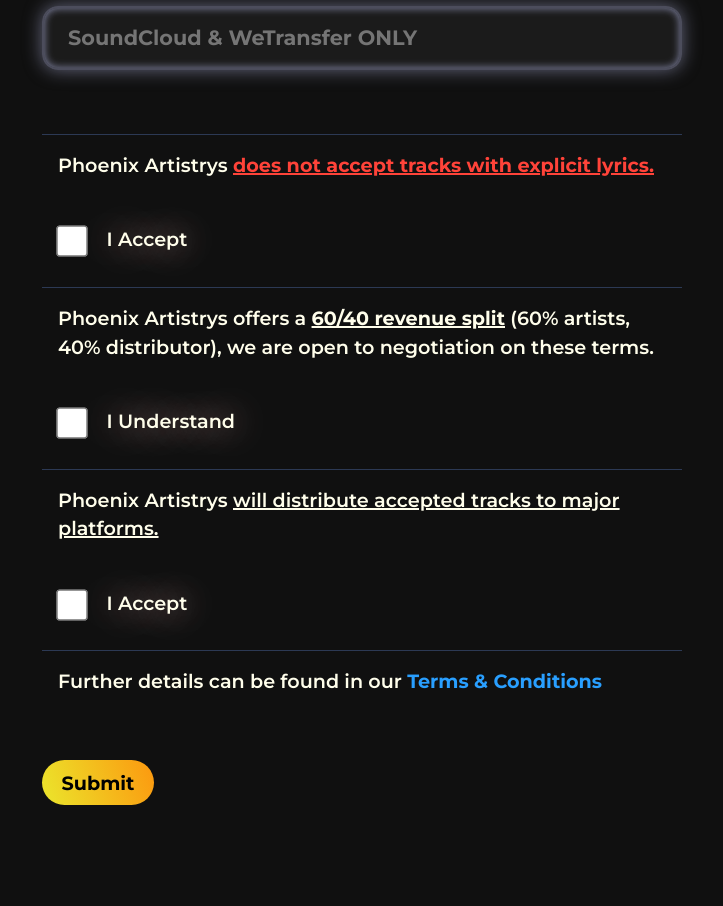
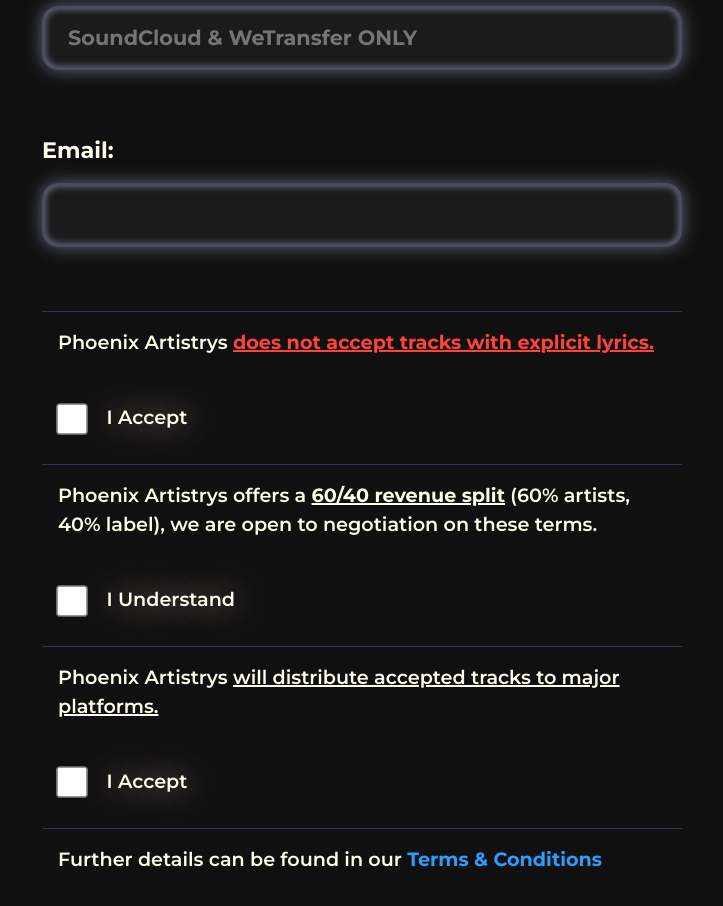
Before and after one commit to phoenix-artistrys/phoenix-artistrys-website, a React (Vite) app: page /submit in a window 1280 px wide. Shown: the part 2160-3066 px from the top of the page, without its empty margins (278-1001 px from the left). Built offline with nearby package versions, Linux system fonts and the light colour scheme.

Commit message:
Form test 3

```diff
--- a/src/pages/Submit.jsx
+++ b/src/pages/Submit.jsx
@@ -21,15 +21,16 @@
 
   const [formData, setFormData] = useState({
     name: "",
-    release_name: "",
+    release: "",
     release_type: "",
     genre: "",
     other: "",
-    lyrics: "",
+    lyrics_yes_no: "",
     audio_demo_link: "",
-    lyrics_checkbox: false,
-    revenue_checkbox: false,
-    terms_checkbox: false,
+    email: "",
+    lyrics: false,
+    revenue: false,
+    terms: false,
   });
 
   const handleChange = (e) => {
@@ -91,12 +92,12 @@
             {/* release name */}
             <p>
               <label className="label_base">
-                Release Name:{" "}
+                Release Name:
                 <input
                   type="text"
-                  name="release_name"
+                  name="release"
                   className="input_base"
-                  value={formData.release_name}
+                  value={formData.release}
                   onChange={handleChange}
                   required
                 />
@@ -169,9 +170,9 @@
               <label className="label_base">
                 Lyrics:{" "}
                 <select
-                  name="lyrics"
+                  name="lyrics_yes_no"
                   className="input_base"
-                  value={formData.lyrics}
+                  value={formData.lyrics_yes_no}
                   onChange={handleChange}
                   required
                 >
@@ -198,6 +199,22 @@
                 />
               </label>
             </p>
+            {/* email */}
+            <p>
+              <label className="label_base">
+                Email:{" "}
+                <input
+                  type="email"
+                  name="email"
+                  className="input_base"
+                  value={formData.email}
+                  onChange={handleChange}
+                  pattern="[a-z0-9._%+-]+@[a-z0-9.-]+\.[a-z]{2,}$"
+                  title="Please enter a valid email address"
+                  required
+                />
+              </label>
+            </p>
             {/* lyric terms and conditions - hidden before click */}
             <div className="lyric_terms">
               <article className="form_text_container">
@@ -212,8 +229,8 @@
                 <label className="form_text glow">
                   <input
                     type="checkbox"
-                    name="lyrics_checkbox"
-                    checked={formData.lyrics_checkbox}
+                    name="lyrics"
+                    checked={formData.lyrics}
                     onChange={handleChange}
                     required
                   />{" "}
@@ -226,7 +243,7 @@
               <p className="form_text">
                 Phoenix Artistrys offers a{" "}
                 <span className="underline bold">60/40 revenue split</span>{" "}
-                &#x28;60% artists, 40% distributor&#x29;, we are open to
+                &#x28;60% artists, 40% label&#x29;, we are open to
                 negotiation on these terms.
               </p>
             </article>
@@ -235,8 +252,8 @@
               <label className="form_text glow">
                 <input
                   type="checkbox"
-                  name="revenue_checkbox"
-                  checked={formData.revenue_checkbox}
+                  name="revenue"
+                  checked={formData.revenue}
                   onChange={handleChange}
                   required
                 />{" "}
```
